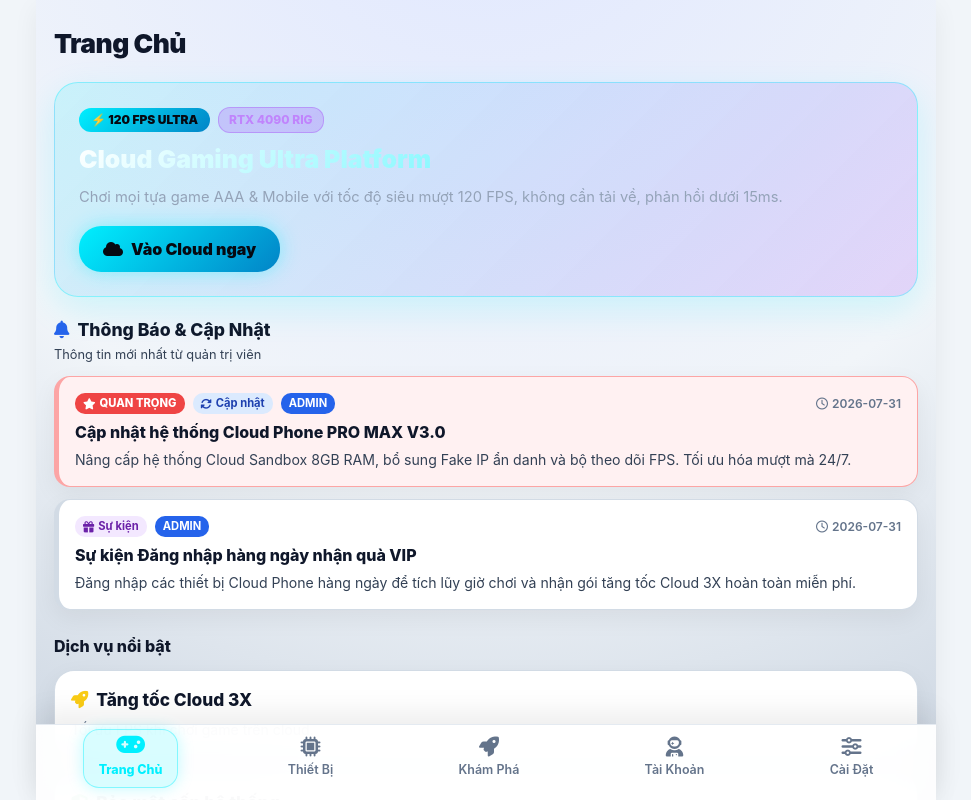
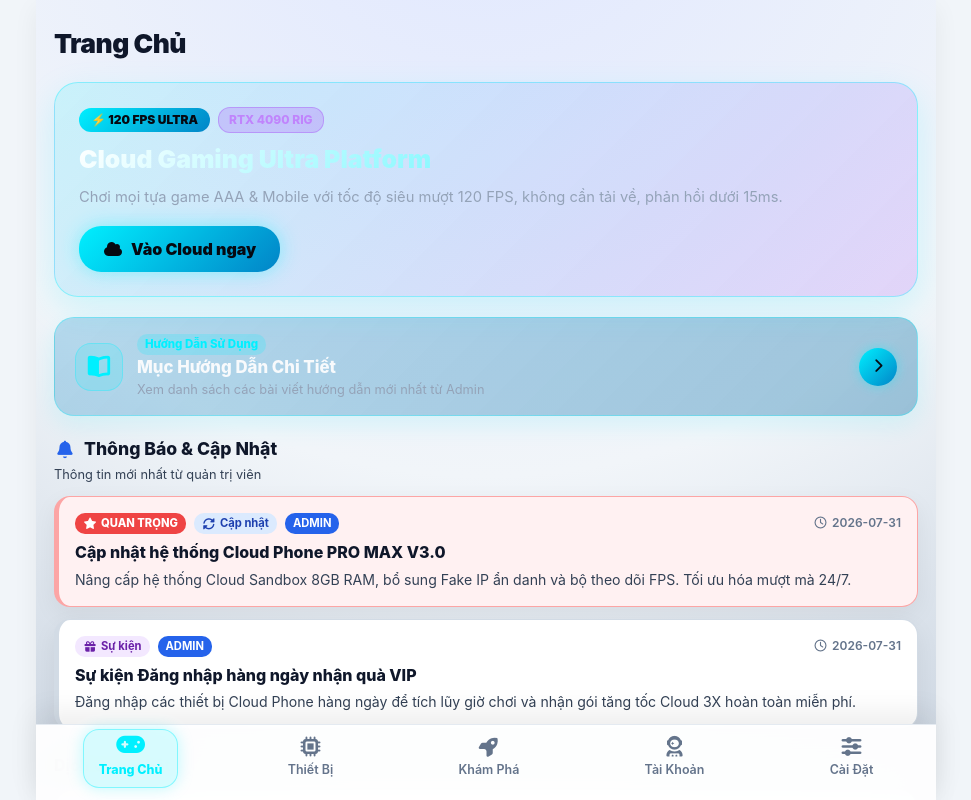
Before and after one commit to aracloud869/cloudphonecracksieumup, a React (Vite) app: page / in a window 1280 px wide. Shown: the whole page, without its empty margins (154-1125 px from the left). Built offline with nearby package versions, Linux system fonts and the light colour scheme; no server answers; the database is empty.

Commit message:
feat: add Font Awesome package and guide banner
- Install @fortawesome/fontawesome-free via npm
- Add guide quick access banner to HomeTab
- Update Font Awesome import in entry point

```diff
--- a/index.html
+++ b/index.html
@@ -4,7 +4,7 @@
     <meta charset="UTF-8" />
     <meta name="viewport" content="width=device-width, initial-scale=1.0, maximum-scale=1.0, user-scalable=no" />
     <title>Cloud Phone Pro — PRO MAX</title>
-    <link rel="stylesheet" href="https://cdnjs.cloudflare.com/ajax/libs/font-awesome/6.4.0/css/all.min.css"/>
+    <link rel="stylesheet" href="https://cdnjs.cloudflare.com/ajax/libs/font-awesome/6.5.1/css/all.min.css"/>
   </head>
   <body>
     <div id="root"></div>
--- a/package.json
+++ b/package.json
@@ -12,6 +12,7 @@
     "lint": "tsc --noEmit"
   },
   "dependencies": {
+    "@fortawesome/fontawesome-free": "^7.3.1",
     "@google/genai": "^2.4.0",
     "@tailwindcss/vite": "^4.1.14",
     "@vitejs/plugin-react": "^5.0.4",
--- a/src/components/HomeTab.tsx
+++ b/src/components/HomeTab.tsx
@@ -232,6 +232,79 @@ export const HomeTab: React.FC<HomeTabProps> = ({
         </div>
       </motion.div>
 
+      {/* Guide / Hướng Dẫn Quick Access Banner */}
+      <motion.div
+        initial={{ opacity: 0, y: 12 }}
+        animate={{ opacity: 1, y: 0 }}
+        transition={{ duration: 0.3, delay: 0.1 }}
+        whileHover={{ y: -2 }}
+        onClick={() => onOpenGuidesModal && onOpenGuidesModal()}
+        style={{
+          background: 'linear-gradient(135deg, rgba(2, 132, 199, 0.25), rgba(3, 105, 161, 0.35))',
+          border: '1px solid rgba(0, 240, 255, 0.3)',
+          padding: '16px 20px',
+          borderRadius: '20px',
+          color: 'white',
+          marginBottom: '20px',
+          boxShadow: '0 8px 24px rgba(0, 240, 255, 0.12)',
+          cursor: 'pointer',
+          display: 'flex',
+          alignItems: 'center',
+          justifyContent: 'space-between',
+          gap: '16px',
+        }}
+      >
+        <div style={{ display: 'flex', alignItems: 'center', gap: '14px' }}>
+          <div
+            style={{
+              width: '48px',
+              height: '48px',
+              borderRadius: '16px',
+              background: 'rgba(0, 240, 255, 0.15)',
+              border: '1px solid rgba(0, 240, 255, 0.3)',
+              color: '#00f0ff',
+              display: 'flex',
+              alignItems: 'center',
+              justifyContent: 'center',
+              fontSize: '1.4rem',
+              flexShrink: 0,
+            }}
+          >
+            <i className="fas fa-book-open"></i>
+          </div>
+          <div>
+            <div style={{ display: 'flex', alignItems: 'center', gap: '6px', marginBottom: '2px' }}>
+              <span style={{ fontSize: '0.72rem', fontWeight: 800, background: 'rgba(0, 240, 255, 0.2)', color: '#00f0ff', padding: '2px 8px', borderRadius: '10px' }}>
+                {t.guidesTitle || 'HƯỚNG DẪN SỬ DỤNG'}
+              </span>
+            </div>
+            <h4 style={{ margin: 0, fontSize: '1.05rem', fontWeight: 850, lineHeight: '1.2', color: '#f8fafc' }}>
+              Mục Hướng Dẫn Chi Tiết
+            </h4>
+            <p style={{ margin: '3px 0 0 0', fontSize: '0.8rem', color: '#94a3b8' }}>
+              Xem danh sách các bài viết hướng dẫn mới nhất từ Admin
+            </p>
+          </div>
+        </div>
+        <motion.div
+          whileTap={{ scale: 0.9 }}
+          style={{
+            background: 'linear-gradient(135deg, #00f0ff 0%, #0284c7 100%)',
+            color: '#060911',
+            width: '38px',
+            height: '38px',
+            borderRadius: '50%',
+            display: 'flex',
+            alignItems: 'center',
+            justifyContent: 'center',
+            flexShrink: 0,
+            boxShadow: '0 0 12px rgba(0, 240, 255, 0.4)',
+          }}
+        >
+          <i className="fas fa-chevron-right" style={{ fontSize: '0.9rem' }}></i>
+        </motion.div>
+      </motion.div>
+
       {/* Announcements & Updates Section */}
       <div style={{ marginBottom: '24px' }}>
         <div style={{ display: 'flex', alignItems: 'center', justifyContent: 'space-between', marginBottom: '12px' }}>
--- a/src/main.tsx
+++ b/src/main.tsx
@@ -1,5 +1,6 @@
 import {StrictMode} from 'react';
 import {createRoot} from 'react-dom/client';
+import '@fortawesome/fontawesome-free/css/all.min.css';
 import App from './App.tsx';
 import './index.css';
 
```
Also changed, not shown: 1 other file (tests, documents, lock files or other folders).
